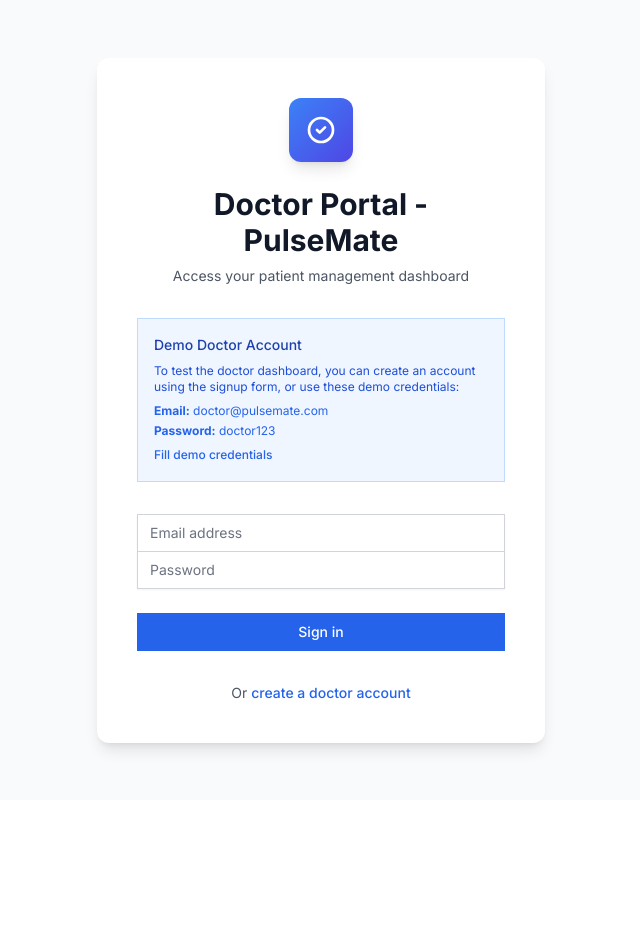
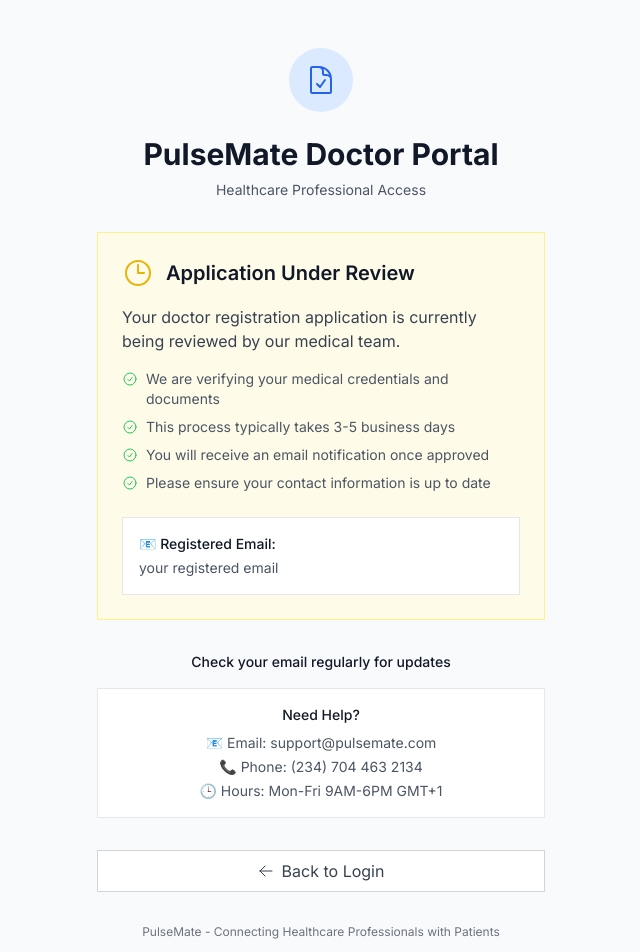
Before and after one commit to Acebolty/pulse-mate, a React (Vite) app in the folder doctor-dashboard/: page /pending-approval in a window 1280 px wide. Before the commit this address led to /login. Shown: the top 952 px of the page, without its empty margins (319-959 px from the left). Before the commit the page ends 800 px from the top, so only its background shows below. Built offline with nearby package versions, Linux system fonts and the light colour scheme; no server answers.

Commit message:
made a new page that the doctor will see if they try to login and they are not approved after sign up...

```diff
--- a/doctor-dashboard/src/App.jsx
+++ b/doctor-dashboard/src/App.jsx
@@ -9,6 +9,7 @@
 import DashboardLayout from "./components/layout/DashboardLayout";
 import LoginPage from "./pages/LoginPage";
 import SignupPage from "./pages/SignupPage";
+import PendingApprovalPage from "./pages/PendingApprovalPage";
 import ProtectedRoute from "./components/auth/ProtectedRoute";
 import { isAuthenticated } from "./services/authService";
 import { DoctorProfileProvider } from "./contexts/DoctorProfileContext";
@@ -27,6 +28,7 @@
           element={!isAuthenticated() ? <SignupPage /> : <Navigate to="/" replace />}
         />
         <Route path="/application-status" element={<ApplicationStatus />} />
+        <Route path="/pending-approval" element={<PendingApprovalPage />} />
 
         {/* Protected dashboard routes */}
         <Route path="/*" element={
--- a/doctor-dashboard/src/pages/LoginPage.jsx
+++ b/doctor-dashboard/src/pages/LoginPage.jsx
@@ -22,30 +22,32 @@
         localStorage.setItem('doctorAuthToken', response.data.token); // Store the token
         localStorage.setItem('doctorAuthUser', JSON.stringify(response.data.user));
 
-        // Check doctor approval status
-        const user = response.data.user;
-        if (user.role === 'doctor') {
-          const approvalStatus = user.doctorInfo?.approvalStatus;
-
-          console.log('👨‍⚕️ Doctor login - approval status:', approvalStatus);
-
-          if (approvalStatus === 'approved') {
-            // Doctor is approved, proceed to dashboard
-            window.dispatchEvent(new Event("doctorAuthChange"));
-            navigate('/');
-          } else {
-            // Doctor is not approved, show application status
-            navigate('/application-status');
-          }
-        } else {
-          // Non-doctor user (admin, etc.)
-          window.dispatchEvent(new Event("doctorAuthChange"));
-          navigate('/');
-        }
+        // Login successful - backend has already verified approval status for doctors
+        console.log('✅ Login successful:', response.data.user);
+        window.dispatchEvent(new Event("doctorAuthChange"));
+        navigate('/');
       } else {
         setError('Login failed: No token received.');
       }
     } catch (err) {
+      // Handle doctor approval status errors
+      if (err.response?.status === 403 && err.response?.data?.accountType?.startsWith('doctor_')) {
+        const { message, status, accountType } = err.response.data;
+
+        console.log('🚫 Doctor login blocked:', { status, accountType, message });
+
+        // Redirect to pending approval page with status info
+        navigate('/pending-approval', {
+          state: {
+            status: status,
+            email: email,
+            message: message,
+            accountType: accountType
+          }
+        });
+        return;
+      }
+
       setError(err.response?.data?.message || 'Login failed. Please try again.');
     } finally {
       setLoading(false);
--- /dev/null
+++ b/doctor-dashboard/src/pages/PendingApprovalPage.jsx
@@ -0,0 +1,191 @@
+import React from 'react';
+import { useNavigate, useLocation } from 'react-router-dom';
+import {
+  ClockIcon,
+  DocumentCheckIcon,
+  ExclamationTriangleIcon,
+  ArrowLeftIcon,
+  CheckCircleIcon,
+  XCircleIcon
+} from '@heroicons/react/24/outline';
+
+const PendingApprovalPage = () => {
+  const navigate = useNavigate();
+  const location = useLocation();
+
+  // Get status from navigation state or URL params
+  const status = location.state?.status || new URLSearchParams(location.search).get('status') || 'pending_review';
+  const email = location.state?.email || 'your registered email';
+
+  const getStatusInfo = () => {
+    switch (status) {
+      case 'pending_review':
+        return {
+          icon: ClockIcon,
+          iconColor: 'text-yellow-500',
+          bgColor: 'bg-yellow-50 dark:bg-yellow-900/20',
+          borderColor: 'border-yellow-200 dark:border-yellow-800',
+          title: 'Application Under Review',
+          message: 'Your doctor registration application is currently being reviewed by our medical team.',
+          details: [
+            'We are verifying your medical credentials and documents',
+            'This process typically takes 3-5 business days',
+            'You will receive an email notification once approved',
+            'Please ensure your contact information is up to date'
+          ],
+          actionText: 'Check your email regularly for updates'
+        };
+
+      case 'rejected':
+        return {
+          icon: XCircleIcon,
+          iconColor: 'text-red-500',
+          bgColor: 'bg-red-50 dark:bg-red-900/20',
+          borderColor: 'border-red-200 dark:border-red-800',
+          title: 'Application Not Approved',
+          message: 'Unfortunately, your doctor registration application was not approved.',
+          details: [
+            'Please check your email for specific feedback',
+            'You may resubmit with corrected information',
+            'Contact support if you need clarification',
+            'Ensure all documents meet our requirements'
+          ],
+          actionText: 'Contact support for assistance'
+        };
+
+      case 'suspended':
+        return {
+          icon: ExclamationTriangleIcon,
+          iconColor: 'text-orange-500',
+          bgColor: 'bg-orange-50 dark:bg-orange-900/20',
+          borderColor: 'border-orange-200 dark:border-orange-800',
+          title: 'Account Suspended',
+          message: 'Your doctor account has been temporarily suspended.',
+          details: [
+            'Please contact our support team immediately',
+            'Review the suspension notice sent to your email',
+            'Provide any requested documentation',
+            'Account access will be restored upon resolution'
+          ],
+          actionText: 'Contact support immediately'
+        };
+
+      default:
+        return {
+          icon: ClockIcon,
+          iconColor: 'text-blue-500',
+          bgColor: 'bg-blue-50 dark:bg-blue-900/20',
+          borderColor: 'border-blue-200 dark:border-blue-800',
+          title: 'Account Verification Required',
+          message: 'Your account requires additional verification.',
+          details: [
+            'Please check your email for instructions',
+            'Complete any pending verification steps',
+            'Contact support if you need assistance'
+          ],
+          actionText: 'Check your email for next steps'
+        };
+    }
+  };
+
+  const statusInfo = getStatusInfo();
+  const StatusIcon = statusInfo.icon;
+
+  return (
+    <div className="min-h-screen bg-gray-50 dark:bg-slate-900 flex items-center justify-center py-12 px-4 sm:px-6 lg:px-8">
+      <div className="max-w-md w-full space-y-8">
+        {/* Header */}
+        <div className="text-center">
+          <div className="mx-auto h-16 w-16 flex items-center justify-center rounded-full bg-blue-100 dark:bg-blue-900/30">
+            <DocumentCheckIcon className="h-8 w-8 text-blue-600 dark:text-blue-400" />
+          </div>
+          <h1 className="mt-6 text-3xl font-bold text-gray-900 dark:text-slate-100">
+            PulseMate Doctor Portal
+          </h1>
+          <p className="mt-2 text-sm text-gray-600 dark:text-slate-400">
+            Healthcare Professional Access
+          </p>
+        </div>
+
+        {/* Status Card */}
+        <div className={`${statusInfo.bgColor} ${statusInfo.borderColor} border rounded-lg p-6`}>
+          <div className="flex items-center mb-4">
+            <StatusIcon className={`w-8 h-8 ${statusInfo.iconColor} mr-3`} />
+            <h2 className="text-xl font-semibold text-gray-900 dark:text-slate-100">
+              {statusInfo.title}
+            </h2>
+          </div>
+
+          <p className="text-gray-700 dark:text-slate-300 mb-4">
+            {statusInfo.message}
+          </p>
+
+          <ul className="space-y-2 mb-6">
+            {statusInfo.details.map((detail, index) => (
+              <li key={index} className="flex items-start">
+                <CheckCircleIcon className="w-4 h-4 text-green-500 mr-2 mt-0.5 flex-shrink-0" />
+                <span className="text-sm text-gray-600 dark:text-slate-400">{detail}</span>
+              </li>
+            ))}
+          </ul>
+
+          <div className="bg-white dark:bg-slate-800 rounded-lg p-4 border border-gray-200 dark:border-slate-700">
+            <p className="text-sm font-medium text-gray-900 dark:text-slate-100 mb-1">
+              📧 Registered Email:
+            </p>
+            <p className="text-sm text-gray-600 dark:text-slate-400">{email}</p>
+          </div>
+        </div>
+
+        {/* Action Message */}
+        <div className="text-center">
+          <p className="text-sm font-medium text-gray-900 dark:text-slate-100 mb-4">
+            {statusInfo.actionText}
+          </p>
+
+          {/* Support Contact */}
+          <div className="bg-white dark:bg-slate-800 rounded-lg p-4 border border-gray-200 dark:border-slate-700">
+            <h3 className="text-sm font-medium text-gray-900 dark:text-slate-100 mb-2">
+              Need Help?
+            </h3>
+            <div className="space-y-1 text-sm text-gray-600 dark:text-slate-400">
+              <p>📧 Email: support@pulsemate.com</p>
+              <p>📞 Phone: (234) 704 463 2134</p>
+              <p>🕒 Hours: Mon-Fri 9AM-6PM GMT+1</p>
+            </div>
+          </div>
+        </div>
+
+        {/* Navigation */}
+        <div className="flex flex-col space-y-3">
+          <button
+            onClick={() => navigate('/login')}
+            className="flex items-center justify-center px-4 py-2 border border-gray-300 dark:border-slate-600 rounded-lg text-gray-700 dark:text-slate-300 bg-white dark:bg-slate-800 hover:bg-gray-50 dark:hover:bg-slate-700 transition-colors"
+          >
+            <ArrowLeftIcon className="w-4 h-4 mr-2" />
+            Back to Login
+          </button>
+
+          {status === 'rejected' && (
+            <button
+              onClick={() => navigate('/signup')}
+              className="flex items-center justify-center px-4 py-2 bg-blue-600 text-white rounded-lg hover:bg-blue-700 transition-colors"
+            >
+              <DocumentCheckIcon className="w-4 h-4 mr-2" />
+              Submit New Application
+            </button>
+          )}
+        </div>
+
+        {/* Footer */}
+        <div className="text-center">
+          <p className="text-xs text-gray-500 dark:text-slate-500">
+            PulseMate - Connecting Healthcare Professionals with Patients
+          </p>
+        </div>
+      </div>
+    </div>
+  );
+};
+
+export default PendingApprovalPage;
```
Also changed, not shown: 1 other file (tests, documents, lock files or other folders).
